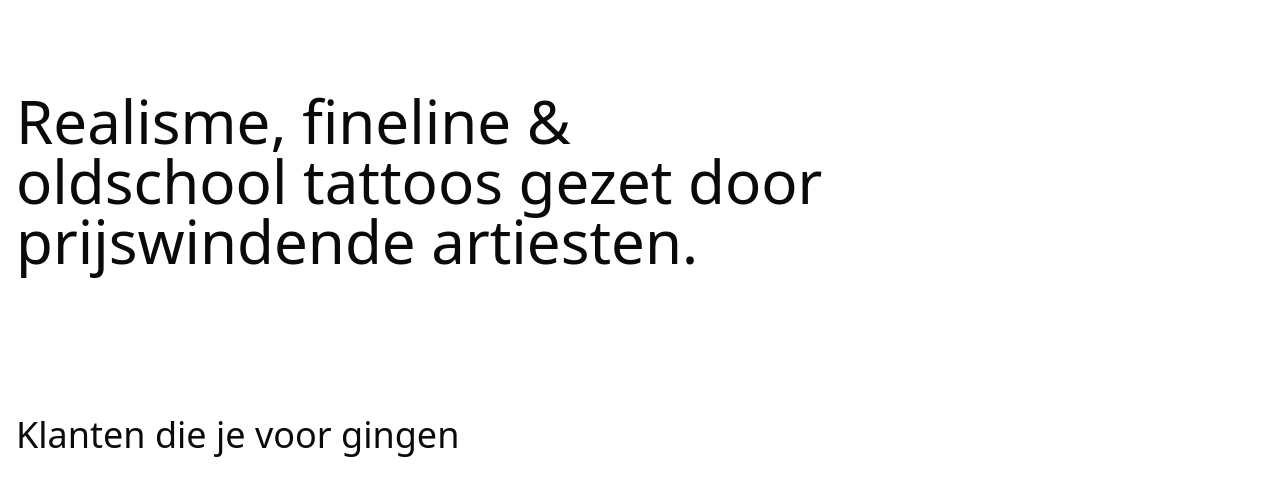
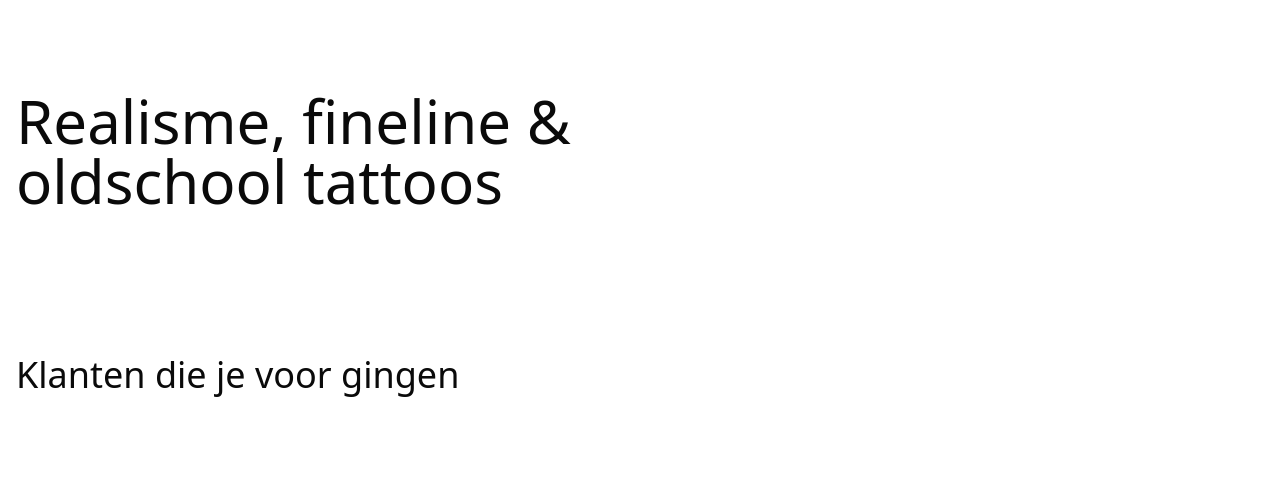
Before and after one commit to twankruiswijk/illusionink, an Astro site: page / in a window 1280 px wide. Shown: the part 102-598 px from the top of the page. Built offline with nearby package versions, Linux system fonts and the light colour scheme; Astro itself is replaced by a stand-in of ours.

Commit message:
chore: change copy homepage

```diff
--- a/src/pages/index.astro
+++ b/src/pages/index.astro
@@ -6,7 +6,7 @@ import Layout from '@/layouts/Layout.astro';
 	<section class="container py-12 lg:py-24">
 		<div class="grid grid-cols-12">
 			<div class="col-span-full lg:col-span-8">
-				<h1 class="mb-6 lg:mb-12 text-4xl lg:text-6xl text-bold text-center lg:text-left">Realisme, fineline & oldschool tattoos gezet door prijswindende artiesten.</h1>
+				<h1 class="mb-6 lg:mb-12 text-4xl lg:text-6xl text-bold text-center lg:text-left">Realisme, fineline & oldschool tattoos</h1>
 			</div>
 		</div>
 	</section>
```
